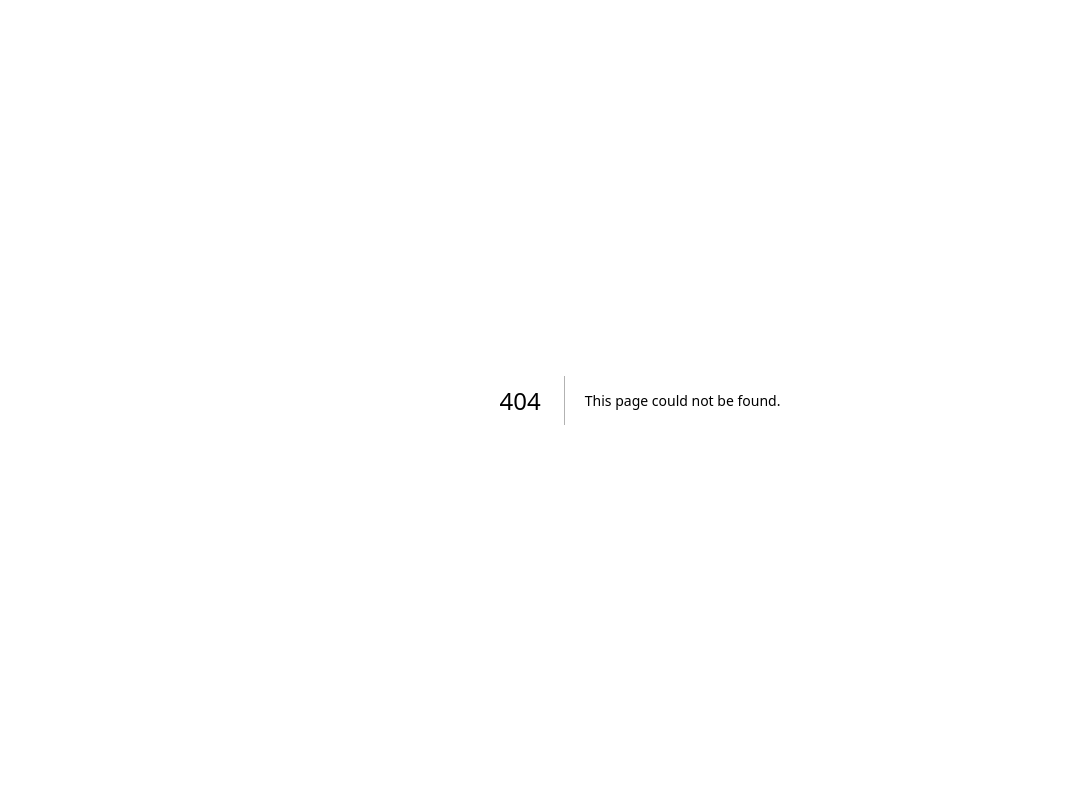
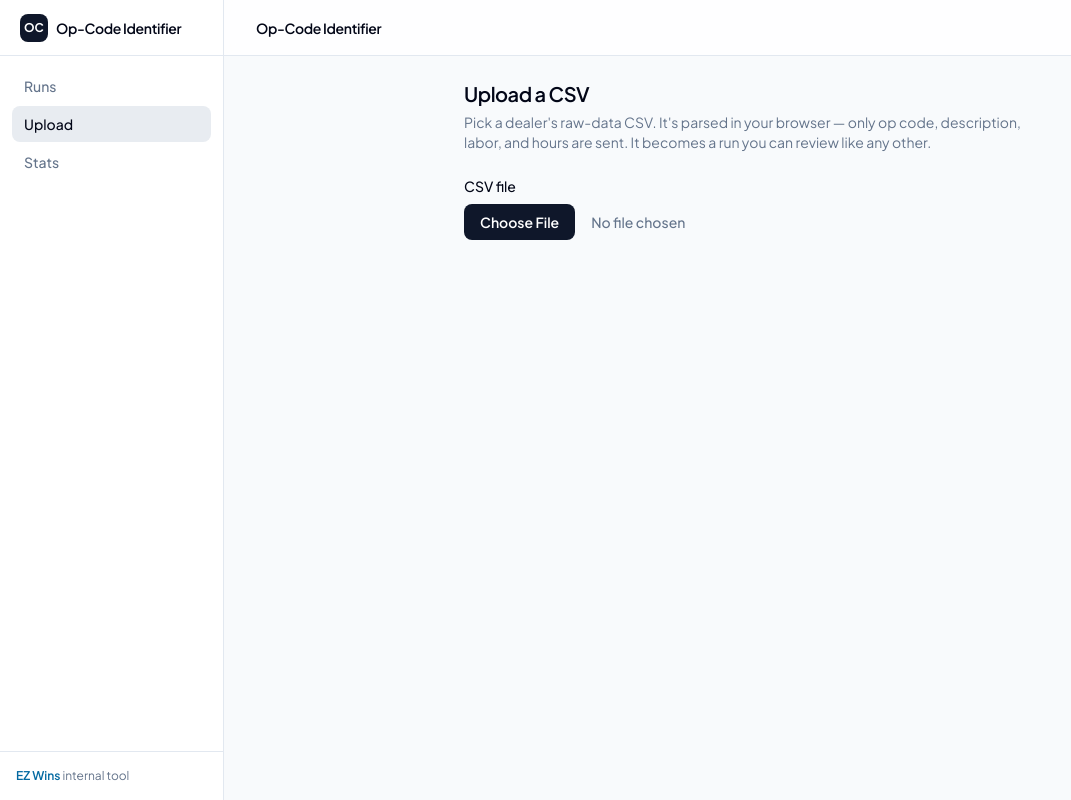
Before and after one commit to blakedaniel15/op-code-identifier, a Next.js app: page /upload in a window 1280 px wide. Before the commit this address had no page. Shown: the whole page, without its empty margins (0-1071 px from the left). Built offline with nearby package versions, Linux system fonts and the light colour scheme.

Commit message:
feat: /upload page (browser CSV parse, editable dealer, run) + nav link

```diff
--- /dev/null
+++ b/app/upload/page.tsx
@@ -0,0 +1,125 @@
+'use client';
+
+import { useState } from 'react';
+import { useRouter } from 'next/navigation';
+import Papa from 'papaparse';
+import { PageShell } from '@/components/shell/page-shell';
+import { dealerNameFromFilename, pickUploadColumns, extractRows, type UploadRow } from '@/lib/upload';
+
+export default function UploadPage() {
+  const router = useRouter();
+  const [dealer, setDealer] = useState('');
+  const [rows, setRows] = useState<UploadRow[]>([]);
+  const [fileName, setFileName] = useState('');
+  const [error, setError] = useState('');
+  const [submitting, setSubmitting] = useState(false);
+
+  function onFile(e: React.ChangeEvent<HTMLInputElement>) {
+    setError('');
+    setRows([]);
+    const file = e.target.files?.[0];
+    if (!file) return;
+    setFileName(file.name);
+    Papa.parse<string[]>(file, {
+      skipEmptyLines: true,
+      complete: (res) => {
+        const data = res.data as string[][];
+        const headers = data[0] ?? [];
+        const cols = pickUploadColumns(headers);
+        if (!cols) {
+          setError('Could not find an "Op Code" column in this CSV.');
+          return;
+        }
+        const extracted = extractRows(data.slice(1), cols);
+        if (extracted.length === 0) {
+          setError('No usable rows (every row was missing an op code).');
+          return;
+        }
+        setRows(extracted);
+        setDealer(dealerNameFromFilename(file.name));
+      },
+      error: () => setError('Could not read that file.'),
+    });
+  }
+
+  async function onRun() {
+    setError('');
+    if (!dealer.trim()) {
+      setError('Enter a dealer name.');
+      return;
+    }
+    setSubmitting(true);
+    try {
+      const res = await fetch('/api/uploads', {
+        method: 'POST',
+        headers: { 'content-type': 'application/json' },
+        body: JSON.stringify({ dealerName: dealer.trim(), rows }),
+      });
+      const d = await res.json();
+      if (!res.ok) throw new Error(d.error || 'Upload failed.');
+      router.push('/runs/' + encodeURIComponent(d.runId));
+    } catch (err: any) {
+      setError(err.message);
+      setSubmitting(false);
+    }
+  }
+
+  const opCodeCount = new Set(rows.map((r) => r.opCode)).size;
+
+  return (
+    <PageShell>
+      <div className="mx-auto flex max-w-xl flex-col gap-6">
+        <div>
+          <h2 className="text-xl font-semibold tracking-tight">Upload a CSV</h2>
+          <p className="mt-1 text-sm text-muted-foreground">
+            Pick a dealer&apos;s raw-data CSV. It&apos;s parsed in your browser — only op code,
+            description, labor, and hours are sent. It becomes a run you can review like any other.
+          </p>
+        </div>
+
+        {error && (
+          <p role="alert" className="rounded-md bg-destructive/10 px-3 py-2 text-sm text-destructive">
+            {error}
+          </p>
+        )}
+
+        <label className="flex flex-col gap-2 text-sm font-medium">
+          CSV file
+          <input
+            type="file"
+            accept=".csv,text/csv"
+            onChange={onFile}
+            className="block w-full text-sm text-muted-foreground file:mr-4 file:rounded-md file:border-0 file:bg-primary file:px-4 file:py-2 file:text-sm file:font-semibold file:text-primary-foreground hover:file:bg-primary/90"
+          />
+        </label>
+
+        {rows.length > 0 && (
+          <>
+            <label className="flex flex-col gap-2 text-sm font-medium">
+              Dealer name
+              <input
+                type="text"
+                value={dealer}
+                onChange={(e) => setDealer(e.target.value)}
+                className="rounded-md border bg-background px-3 py-2 text-sm"
+              />
+            </label>
+            <div className="rounded-lg border bg-card px-4 py-3 text-sm text-muted-foreground">
+              <span className="font-medium text-foreground">{rows.length.toLocaleString()}</span> rows,{' '}
+              <span className="font-medium text-foreground">{opCodeCount}</span> op codes from{' '}
+              <span className="font-mono text-xs">{fileName}</span>
+            </div>
+            <button
+              type="button"
+              onClick={onRun}
+              disabled={submitting}
+              className="inline-flex items-center justify-center rounded-md bg-primary px-4 py-2 text-sm font-semibold text-primary-foreground hover:bg-primary/90 disabled:opacity-60"
+            >
+              {submitting ? 'Creating run…' : 'Run'}
+            </button>
+          </>
+        )}
+      </div>
+    </PageShell>
+  );
+}
--- a/components/shell/nav.tsx
+++ b/components/shell/nav.tsx
@@ -6,6 +6,7 @@ import { cn } from "@/lib/ui";
 
 const NAV = [
   { href: "/", label: "Runs" },
+  { href: "/upload", label: "Upload" },
   { href: "/stats", label: "Stats" },
 ];
 
```
